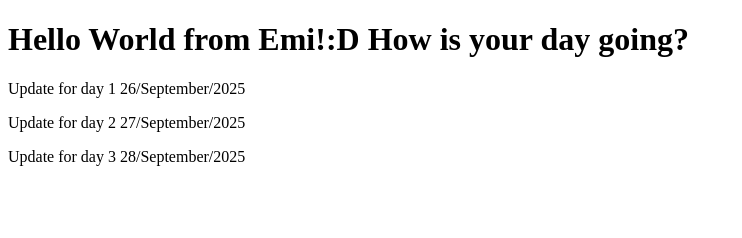
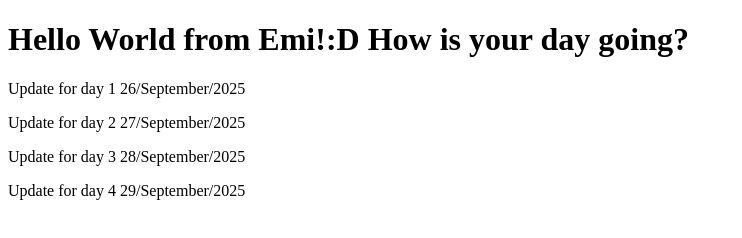
Before and after one commit to emitutu/emitutu.github.io, a plain HTML site: page index.html in a window 1280 px wide. Shown: the whole page, without its empty margins (0-742 px from the left). Drawn offline with Linux system fonts and the light colour scheme.

Commit message:
Update for day 4 index.html

```diff
--- a/index.html
+++ b/index.html
@@ -6,3 +6,4 @@
 <p>Update for day 1 26/September/2025</p>
 <p>Update for day 2 27/September/2025</p>
 <p>Update for day 3 28/September/2025 </p>
+<p>Update for day 4 29/September/2025</p>
```
